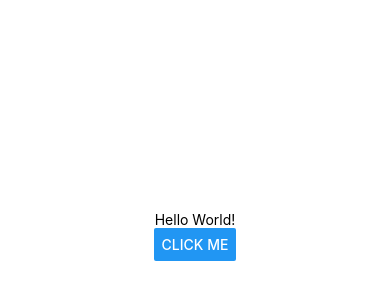
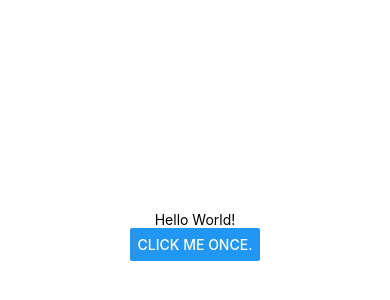
Before and after one commit to pankajspace/mobileApp, a React Native app: screen / in a window 390 px wide. Shown: the part 186-486 px from the top of the page. Built offline with nearby package versions, Linux system fonts and the light colour scheme.

Commit message:
Click message update

```diff
--- a/App.js
+++ b/App.js
@@ -9,7 +9,7 @@ export default function App() {
     <View style={styles.container}>
       <Text>{text}</Text>
       <Button
-        title="Click Me"
+        title="Click Me once."
         onPress={() => setText("Hi There! You clicked button.")}
       />
       <StatusBar style="auto" />
```
